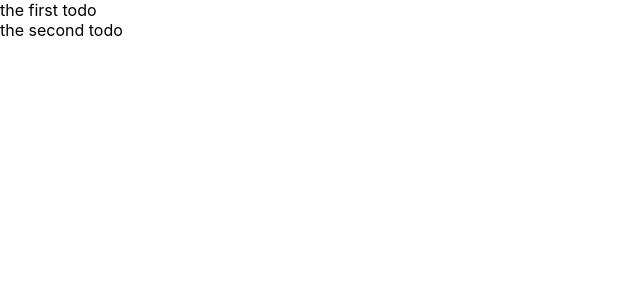
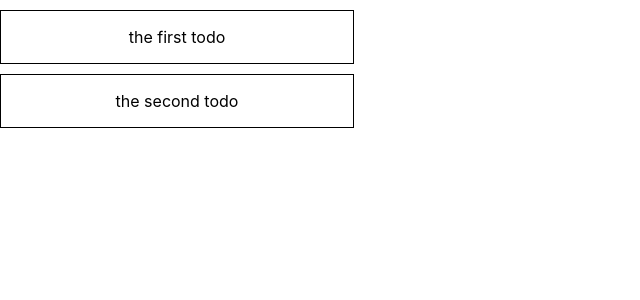
Before and after one commit to Chris-Lee-LEECH3/day10-todo, a React (Create React App) app in the folder my-app/: page / in a window 1280 px wide. Shown: the top 300 px of the page, without its empty margins (0-640 px from the left). Built offline with nearby package versions, Linux system fonts and the light colour scheme.

Commit message:
feat: udpate css for todo-item

```diff
--- a/my-app/src/App.css
+++ b/my-app/src/App.css
@@ -1,7 +1,7 @@
-.product-in-stock {
-  color: coral;
+.todo-item {
+  width: 320px;
+  padding: 16px;
+  border: 1px solid #000;
+  margin-top: 10px;
+  text-align: center;
 }
-
-.product-out-stock {
-  color: grey;
-}
--- a/my-app/src/App.js
+++ b/my-app/src/App.js
@@ -21,7 +21,7 @@ const TodoGroup = () => {
 
 const TodoItem = ({ todo }) => {
   return (
-    <div>
+    <div className="todo-item">
       {todo.text}
     </div>
   );
```
